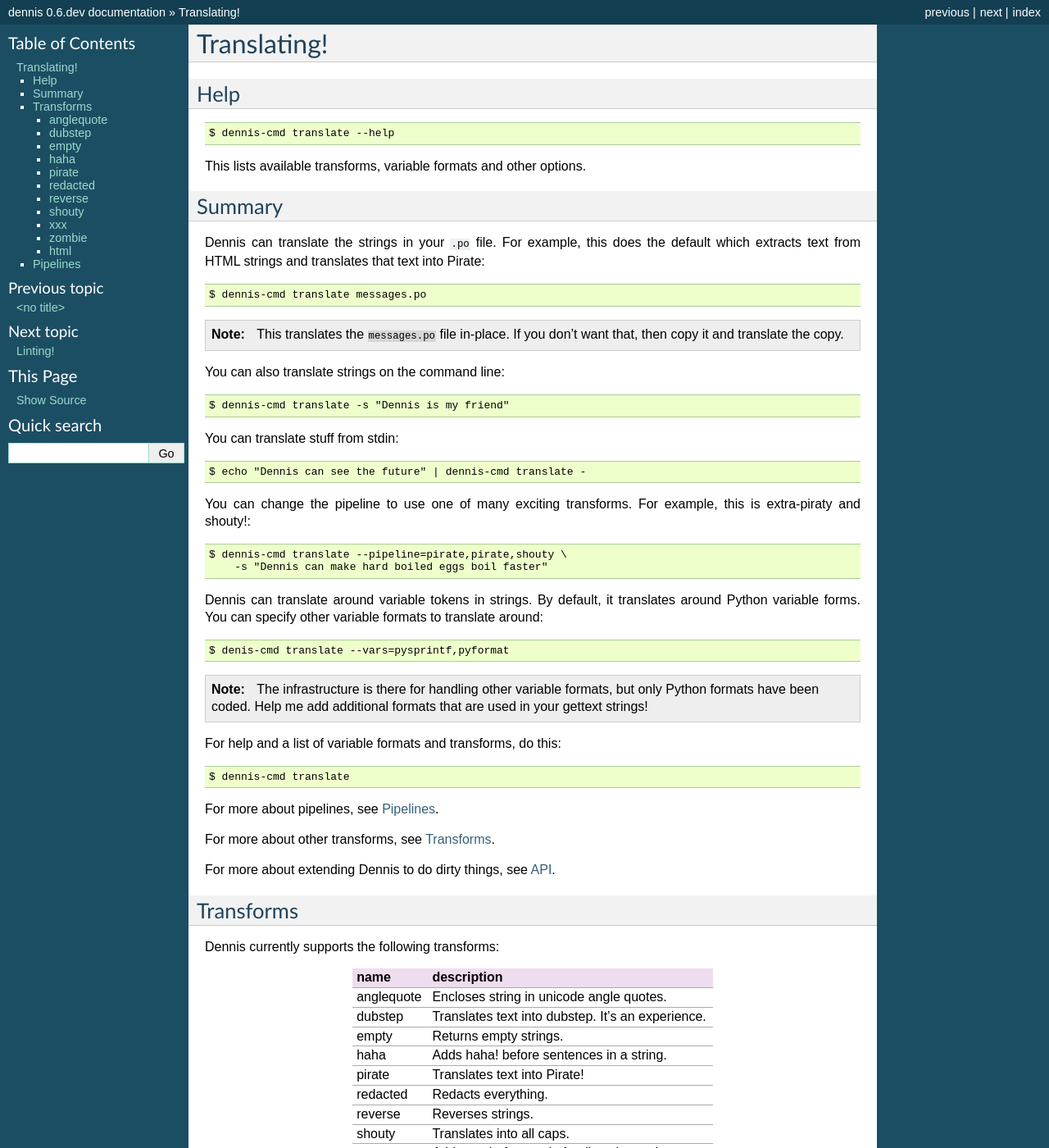
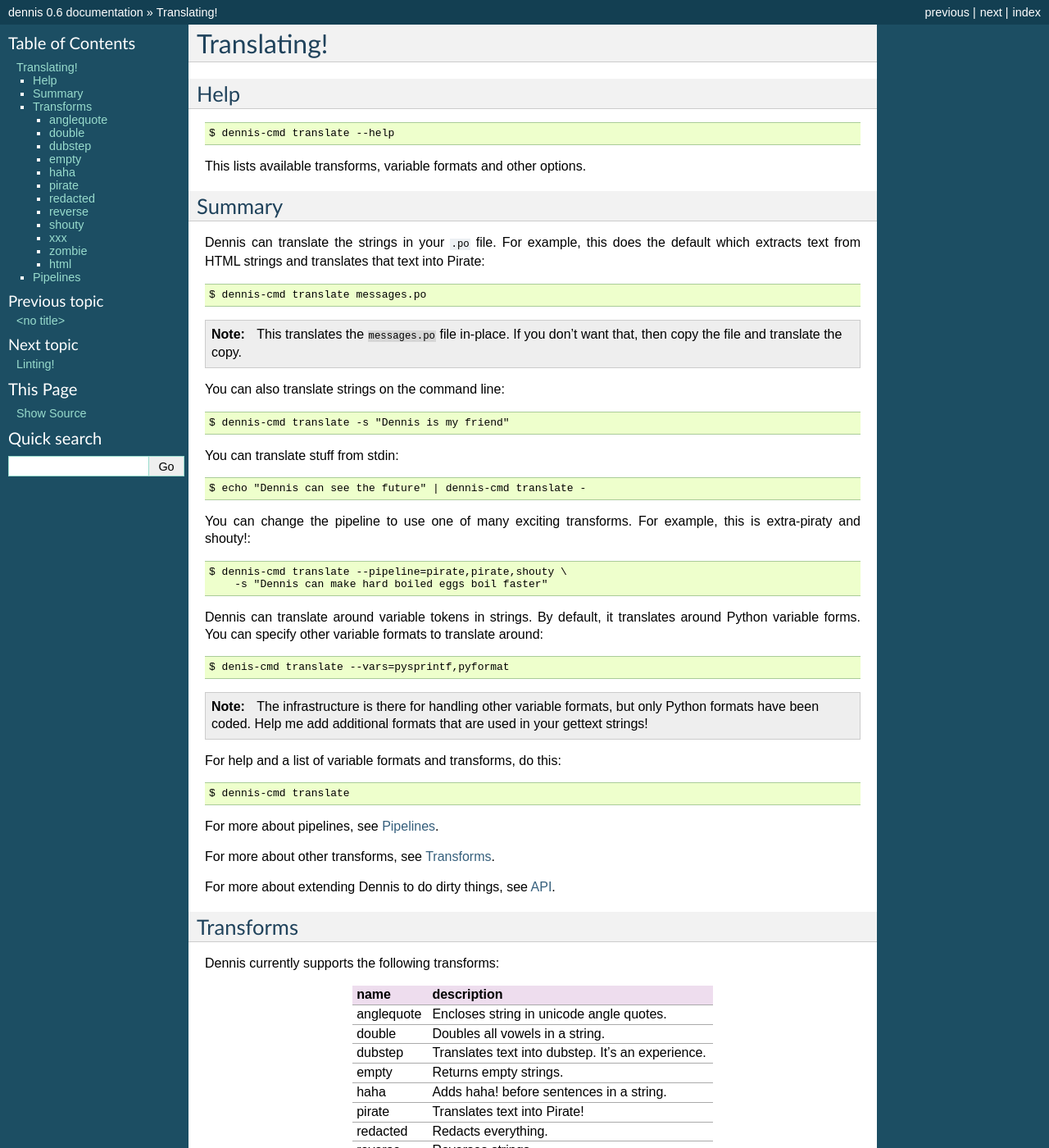
Before and after one commit to mozilla/dennis, a Sphinx documentation site: the page built from docs/translating.rst, in a window 1280 px wide and 1400 px high. Shown: the whole window at 82% size. Built offline with Sphinx 7.4.7, drawn with Linux system fonts in a browser that asks for light colours; some of the changed text lies outside the part shown.

```diff
--- a/dennis/__init__.py
+++ b/dennis/__init__.py
@@ -4,7 +4,7 @@
 # * 1.0a2
 # * 1.0b2
 # * 1.0
-__version__ = '0.6.dev'
+__version__ = '0.6'
 
 # Date in 'YYYYMMDD' or ''
-__releasedate__ = ''
+__releasedate__ = '20141216'
--- a/docs/recipes.rst
+++ b/docs/recipes.rst
@@ -29,7 +29,7 @@ to translate:
 
 .. code-block:: bash
 
-   # dennis-cmd lint locale/templates/LC_MESSAGES/messages.pot
+   $ dennis-cmd lint locale/templates/LC_MESSAGES/messages.pot
 
 
 translate .po file for l10n issue detection
--- a/docs/translating.rst
+++ b/docs/translating.rst
@@ -25,7 +25,7 @@ translates that text into Pirate::
 .. Note::
 
    This translates the ``messages.po`` file in-place. If you don't
-   want that, then copy it and translate the copy.
+   want that, then copy the file and translate the copy.
 
 
 You can also translate strings on the command line::
@@ -83,6 +83,7 @@ Dennis currently supports the following transforms:
 name        description
 ==========  ==================================================
 anglequote  Encloses string in unicode angle quotes.
+double      Doubles all vowels in a string.
 dubstep     Translates text into dubstep. It's an experience.
 empty       Returns empty strings.
 haha        Adds haha! before sentences in a string.
@@ -111,6 +112,12 @@ The anglequote transform adds unicode angle quotes to the beginning
 and end of strings. This helps to make sure your code handles unicode
 strings and also some layout issues like when strings are cut off or
 overlapping.
+
+
+double
+------
+
+The double transform doubles all vowels in the string.
 
 
 dubstep
```
Also changed, not shown: README.rst (+4 -6 lines), 1 other file.
